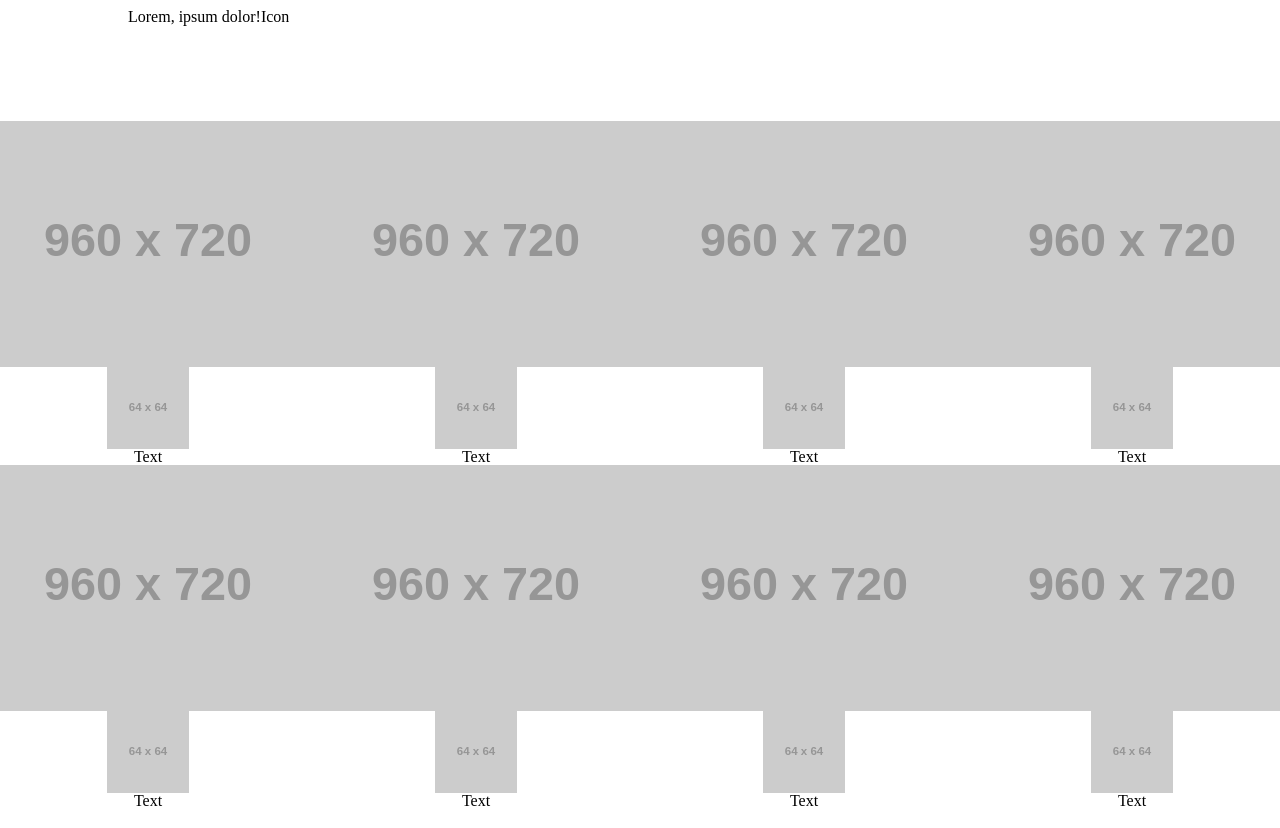
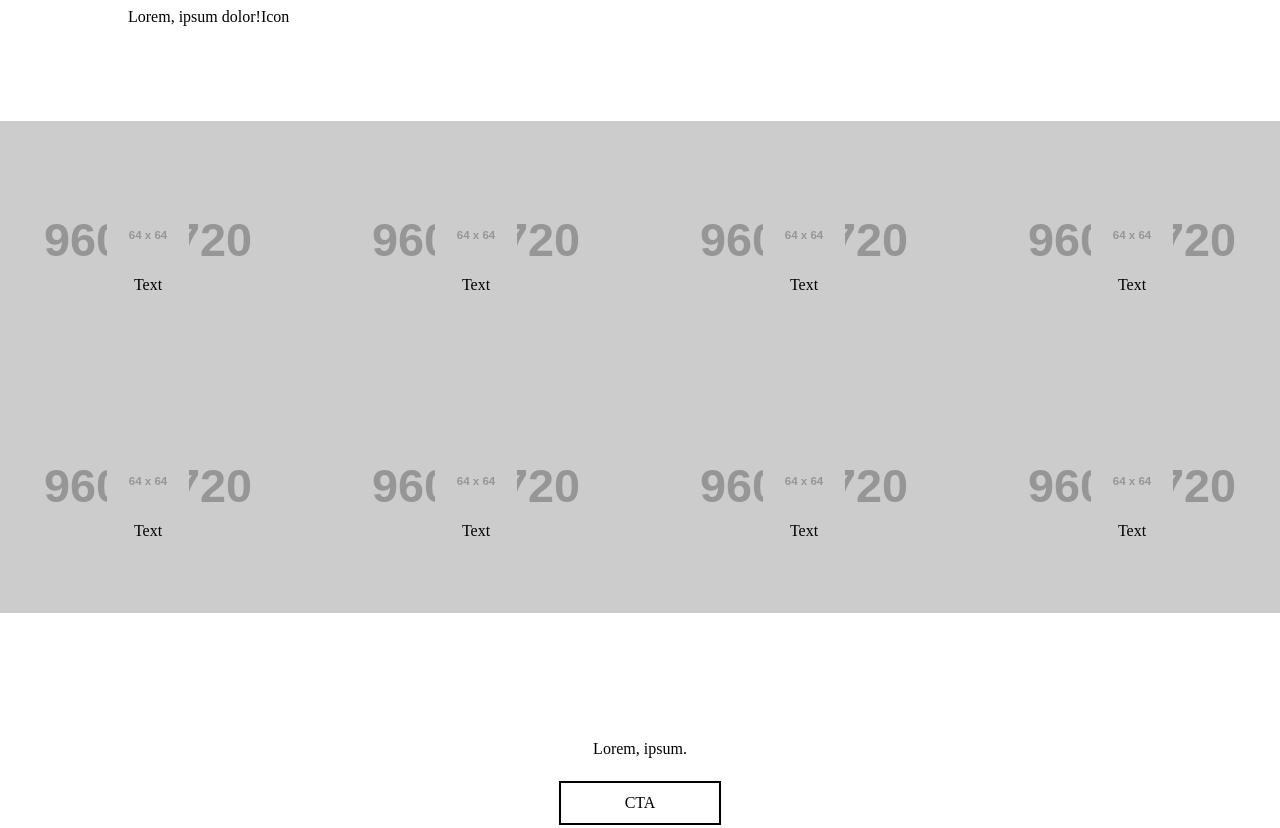
Before and after one commit to jwb094/jwbssite2403, a website: page index.html in a window 1280 px wide. Shown: the part 2100-2928 px from the top of the page. Drawn offline with Linux system fonts and the light colour scheme; placeholder pictures from the web are drawn by us.

Commit message:
update (index.html - gallery bloc) changes made to positioning of hover state img element

```diff
--- a/index.html
+++ b/index.html
@@ -240,59 +240,59 @@
     <section data-component-gallery class=" [ p-0 ]">
       <!-- <div class="l-container"> -->
        <div class="row">
-      <div class="grid grid-cols-2 md.grid-cols-4">
-        <div class="gallery-item">
+      <div class="grid grid-cols-1 md.grid-cols-4">
+        <div class="gallery-item relative">
           <img class="" src="https://placehold.co/960x720" alt="">
-          <div class=" gallery-item_child | flex flex-col ">
+          <div class=" gallery-item_child | flex flex-col  | w-100p h-100p flex flex-col justify-content-center absolute top-0 bottom-0 left-0 right-0 ">
             <img class="w-3-12 mx-auto" src="https://placehold.co/64x64" alt="">
             <span class="mx-auto">Text</span>
           </div>
         </div>
-        <div class="gallery-item">
+        <div class="gallery-item relative">
           <img class="" src="https://placehold.co/960x720" alt="">
-          <div class=" gallery-item_child | flex flex-col ">
+          <div class=" gallery-item_child | flex flex-col  | w-100p h-100p flex flex-col justify-content-center absolute top-0 bottom-0 left-0 right-0 ">
             <img class="w-3-12 mx-auto" src="https://placehold.co/64x64" alt="">
             <span class="mx-auto">Text</span>
           </div>
         </div>
-        <div class="gallery-item">
+        <div class="gallery-item relative">
           <img class="" src="https://placehold.co/960x720" alt="">
-          <div class=" gallery-item_child | flex flex-col ">
+          <div class=" gallery-item_child | flex flex-col  | w-100p h-100p flex flex-col justify-content-center absolute top-0 bottom-0 left-0 right-0 ">
             <img class="w-3-12 mx-auto" src="https://placehold.co/64x64" alt="">
             <span class="mx-auto">Text</span>
           </div>
         </div>
-        <div class="gallery-item">
+        <div class="gallery-item relative">
           <img class="" src="https://placehold.co/960x720" alt="">
-          <div class=" gallery-item_child | flex flex-col ">
+          <div class=" gallery-item_child | flex flex-col  | w-100p h-100p flex flex-col justify-content-center absolute top-0 bottom-0 left-0 right-0 ">
             <img class="w-3-12 mx-auto" src="https://placehold.co/64x64" alt="">
             <span class="mx-auto">Text</span>
           </div>
         </div>
-        <div class="gallery-item">
+        <div class="gallery-item relative">
           <img class="" src="https://placehold.co/960x720" alt="">
-          <div class=" gallery-item_child | flex flex-col ">
+          <div class=" gallery-item_child | flex flex-col  | w-100p h-100p flex flex-col justify-content-center absolute top-0 bottom-0 left-0 right-0 ">
             <img class="w-3-12 mx-auto" src="https://placehold.co/64x64" alt="">
             <span class="mx-auto">Text</span>
           </div>
         </div>
-        <div class="gallery-item">
+        <div class="gallery-item relative">
           <img class="" src="https://placehold.co/960x720" alt="">
-          <div class=" gallery-item_child | flex flex-col ">
+          <div class=" gallery-item_child | flex flex-col  | w-100p h-100p flex flex-col justify-content-center absolute top-0 bottom-0 left-0 right-0 ">
             <img class="w-3-12 mx-auto" src="https://placehold.co/64x64" alt="">
             <span class="mx-auto">Text</span>
           </div>
         </div>
-        <div class="gallery-item">
+        <div class="gallery-item relative">
           <img class="" src="https://placehold.co/960x720" alt="">
-          <div class=" gallery-item_child | flex flex-col ">
+          <div class=" gallery-item_child | flex flex-col  | w-100p h-100p flex flex-col justify-content-center absolute top-0 bottom-0 left-0 right-0 ">
             <img class="w-3-12 mx-auto" src="https://placehold.co/64x64" alt="">
             <span class="mx-auto">Text</span>
           </div>
         </div>
-        <div class="gallery-item">
+        <div class="gallery-item relative">
           <img class="" src="https://placehold.co/960x720" alt="">
-          <div class=" gallery-item_child | flex flex-col ">
+          <div class=" gallery-item_child | flex flex-col  | w-100p h-100p flex flex-col justify-content-center absolute top-0 bottom-0 left-0 right-0 ">
             <img class="w-3-12 mx-auto" src="https://placehold.co/64x64" alt="">
             <span class="mx-auto">Text</span>
           </div>
```
